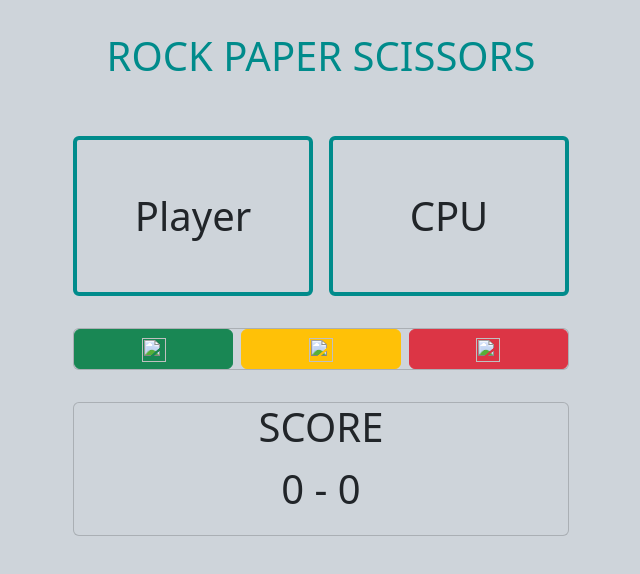
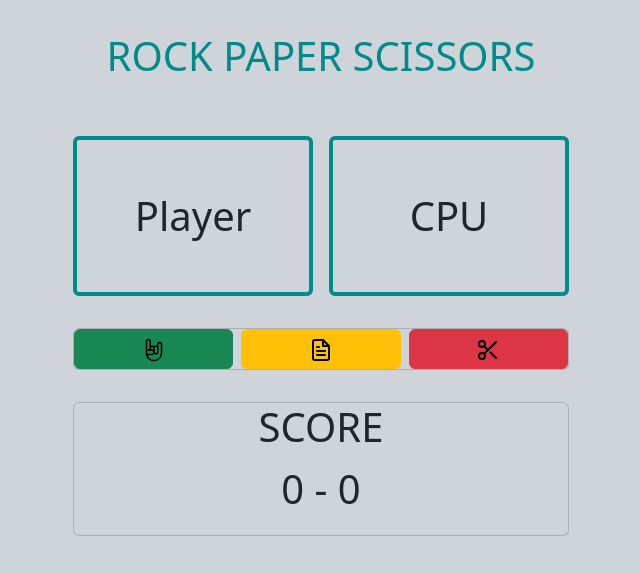
Before and after one commit to RedNoodle325/rps-top, a plain HTML site: page index.html in a window 1280 px wide. Shown: the whole page, without its empty margins (319-959 px from the left). Drawn offline with nearby package versions, Linux system fonts and the light colour scheme; the site is published under a folder, as on GitHub Pages, so addresses that start at the root find nothing.

Commit message:
fixed the path to images

```diff
--- a/index.html
+++ b/index.html
@@ -22,13 +22,13 @@
       </div>
       <div class="btnGroup d-flex flex-row card bg-dark-subtle">
         <button type="button" class="rock btn btn-success" data-choice="ROCK">
-          <img src="/assets/rock.svg" class="bi">
+          <img src="./assets/rock.svg" class="bi">
         </button>
         <button type="button" class="paper btn btn-warning" data-choice="PAPER">
-          <img src="/assets/file-text.svg" class="bi">
+          <img src="./assets/file-text.svg" class="bi">
         </button>
         <button type="button" class="scissors btn btn-danger" data-choice="SCISSORS">
-          <img src="/assets/scissors.svg" class="bi">
+          <img src="./assets/scissors.svg" class="bi">
         </button>
       </div>
       <div class="d-flex card scoreCard bg-dark-subtle flex-column justify-content-around">
```
